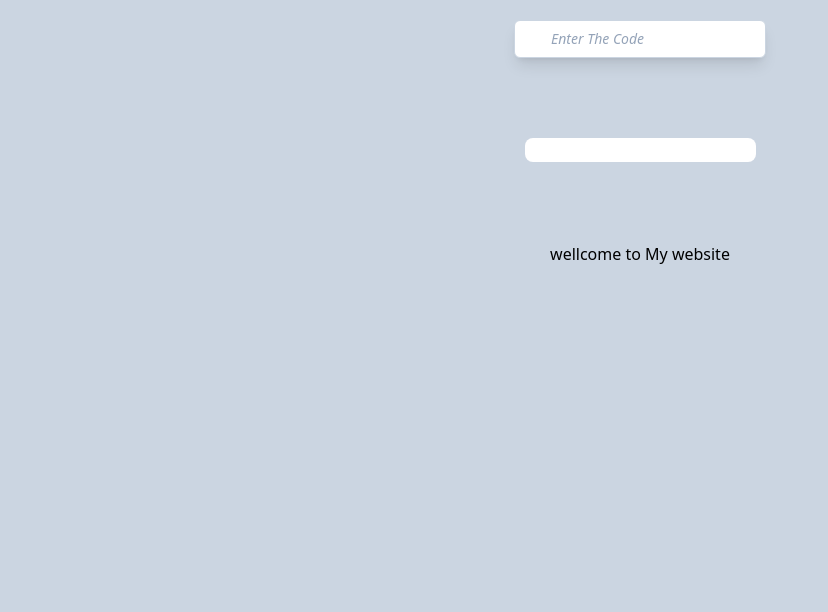
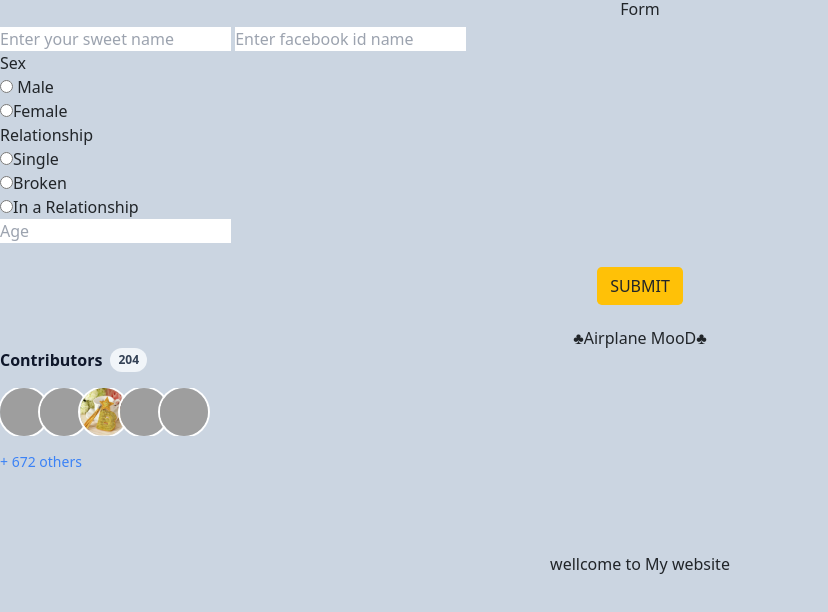
Before and after one commit to flshamim/p-group, a plain HTML site: page index.html in a window 1280 px wide. Shown: the whole page, without its empty margins (0-828 px from the left). Drawn offline with nearby package versions, Linux system fonts and the light colour scheme; grey boxes are pictures that could not be loaded.

Commit message:
secend commit

```diff
--- a/index.html
+++ b/index.html
@@ -6,13 +6,47 @@
     <meta name="viewport" content="width=device-width, initial-scale=1.0">
     <title>Prank</title>
     <script src="https://cdn.tailwindcss.com"></script>
+    <link href="https://cdn.jsdelivr.net/npm/bootstrap@5.1.3/dist/css/bootstrap.min.css" rel="stylesheet" integrity="sha384-1BmE4kWBq78iYhFldvKuhfTAU6auU8tT94WrHftjDbrCEXSU1oBoqyl2QvZ6jIW3" crossorigin="anonymous">
 </head>
 <body class="bg-slate-300">
-   <div class="flex justify-center mt-5 mb-20">
-        <input class="placeholder:italic placeholder:text-slate-400 block bg-white  border border-slate-300 rounded-md py-2 pl-9 pr-3 shadow-lg focus:outline-none focus:border-sky-500 focus:ring-sky-500 focus:ring-1 sm:text-sm" placeholder="Enter The Code" type="text" name="search"/>
+<h3 class="text-center">Form</h3>
 
-    </div>
-    <h2 class="text-center "> <input class="rounded-lg text-white " type="text" value="♣Airplane MooD♣"></h2>
-    <p class="text-black-400 text-center  mt-20">wellcome to My website</p>
+<input class="" placeholder="Enter your sweet name" type="text">
+<input class="mt-2" placeholder="Enter facebook id name" type="text"> <br>
+    <span> Sex
+
+        <p><input type="radio" name="sss" id="ss"> Male</p>
+        <p><input type="radio" name="sss" id="ss">Female</p>
+    </span>
+    <span> Relationship
+
+        <p><input type="radio" name="s" id="ss">Single</p>
+        <p><input type="radio" name="s" id="ss">Broken</p>
+        <p><input type="radio" name="s" id="ss">In a Relationship</p>
+    </span>
+<input type="number" placeholder="Age">
+
+    <h3 class="text-center mb-3 p-2"><button class="bg-warning rounded-3 btn mt-3">SUBMIT</button></h3>
+    <h2 class="text-center ">♣Airplane MooD♣</h2>
+    <div>
+        <div class="flex items-center space-x-2 text-base">
+          <h4 class="font-semibold text-slate-900">Contributors</h4>
+          <span class="rounded-full bg-slate-100 px-2 py-1 text-xs font-semibold text-slate-700">204</span>
+        </div>
+        <div class="mt-3 flex -space-x-2 overflow-hidden">
+          <img class="inline-block h-12 w-12 rounded-full ring-2 ring-white" src="https://scontent.fdac5-2.fna.fbcdn.net/v/t39.30808-6/272246779_690337218798338_6706640248902260741_n.jpg?_nc_cat=107&ccb=1-5&_nc_sid=174925&_nc_eui2=AeHrzMod2BTaTr6Tca7pNQIG45otAm0Oi_3jmi0CbQ6L_cGXrq6kJXDTEAu4dB0FZrWKaCcinTbAWSiCJvIHXrLc&_nc_ohc=zxwCsjkvMfEAX-Z8ROA&_nc_ht=scontent.fdac5-2.fna&oh=00_AT-tpleW7mNNmJ_ca04CXOc1r5V6AtXn9nJ5KPbtDlf1Eg&oe=621755A1" alt=""/>
+          <img class="inline-block h-12 w-12 rounded-full ring-2 ring-white" src="https://scontent.fdac5-1.fna.fbcdn.net/v/t39.30808-6/272639749_144965251268800_1428920208837467512_n.jpg?_nc_cat=109&ccb=1-5&_nc_sid=09cbfe&_nc_eui2=AeGdFMXxc3Edjz_6gT8MX6-Qhn-x7yFqGDiGf7HvIWoYONUHTMGFkd0kDC53V0tn0x7rrcKTwMjZXMXsmoISmIzX&_nc_ohc=GiHEUiMYmNEAX-adQfQ&_nc_ht=scontent.fdac5-1.fna&oh=00_AT_SmMHbqbB1UOXTv1mmT1kDiowa_j5mBkcoVb0Buzjj-A&oe=621753A6" alt=""/>
+          <img class="inline-block h-12 w-12 rounded-full ring-2 ring-white" src="Capture.PNG" alt=""/>
+          <img class="inline-block h-12 w-12 rounded-full ring-2 ring-white" src="https://scontent.fdac5-1.fna.fbcdn.net/v/t39.30808-6/273698189_149684117481311_1089772696306351777_n.jpg?_nc_cat=106&ccb=1-5&_nc_sid=e3f864&_nc_eui2=AeHm_ILqbsXX-x8qPoKVSmK1U8ZTUt_ybJ9TxlNS3_Jsnw0zgAFimPrubun9oE-NINpSe61xDtgiEmzIDtKutA0S&_nc_ohc=wcB2QQF7n6kAX_l1svm&_nc_ht=scontent.fdac5-1.fna&oh=00_AT8HZ48qb8cCZlnux7YmYs8EvkmI39ep8i7c4aoC6_K2oQ&oe=62179D31" alt=""/>
+          <img class="inline-block h-12 w-12 rounded-full ring-2 ring-white" src="https://scontent.fdac5-2.fna.fbcdn.net/v/t39.30808-6/p526x296/264257501_434136518356491_8341899655257480408_n.jpg?_nc_cat=102&ccb=1-5&_nc_sid=8bfeb9&_nc_eui2=AeHtXbsXtEx-hnbCD-01iRsiuChpl94aK764KGmX3horvpGnOxoOX5pxsrLXx8CC4swcRKMiJGD0UPbjCsge9m7E&_nc_ohc=dQikW4UMocwAX_gpkOi&_nc_ht=scontent.fdac5-2.fna&oh=00_AT9ao35gDqYnNjOKugE6ogn1WT80dInUZrZ2QI3z8GcM_g&oe=6216F9B5" alt=""/>
+        </div>
+        <div class="mt-3 text-sm font-medium">
+          <a href="#" class="text-blue-500">+ 672 others</a>
+        </div>
+      </div>
+
+      <p class="text-black-400 text-center  mt-20">wellcome to My website</p>
+      <script src="arrow.js"></script>
+      <script src="https://cdn.jsdelivr.net/npm/bootstrap@5.1.3/dist/js/bootstrap.bundle.min.js" integrity="sha384-ka7Sk0Gln4gmtz2MlQnikT1wXgYsOg+OMhuP+IlRH9sENBO0LRn5q+8nbTov4+1p" crossorigin="anonymous"></script>
 </body>
 </html>
```
Also changed, not shown: other/index.html (deleted, +0 -12 lines), Capture.PNG (added).
